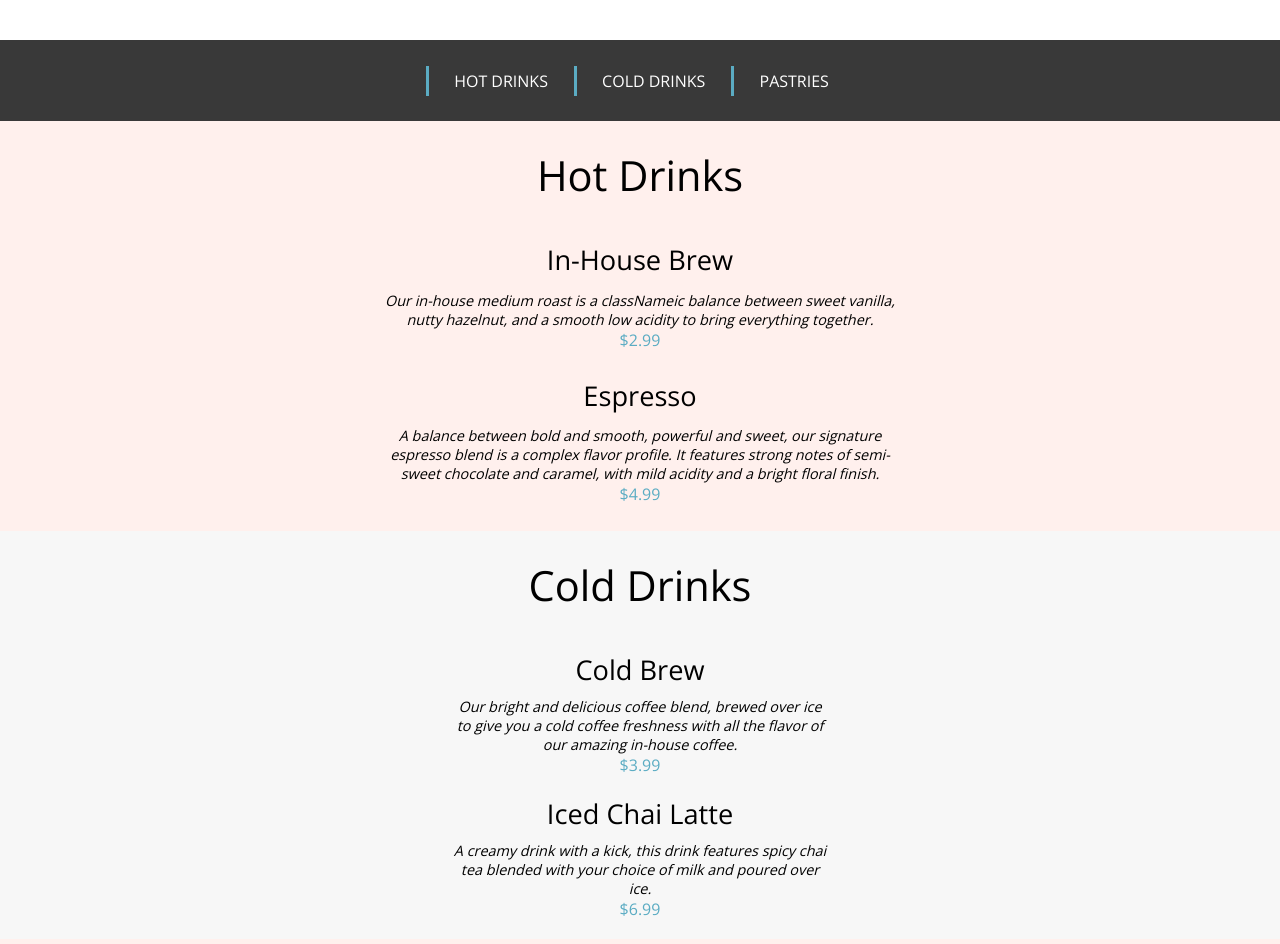
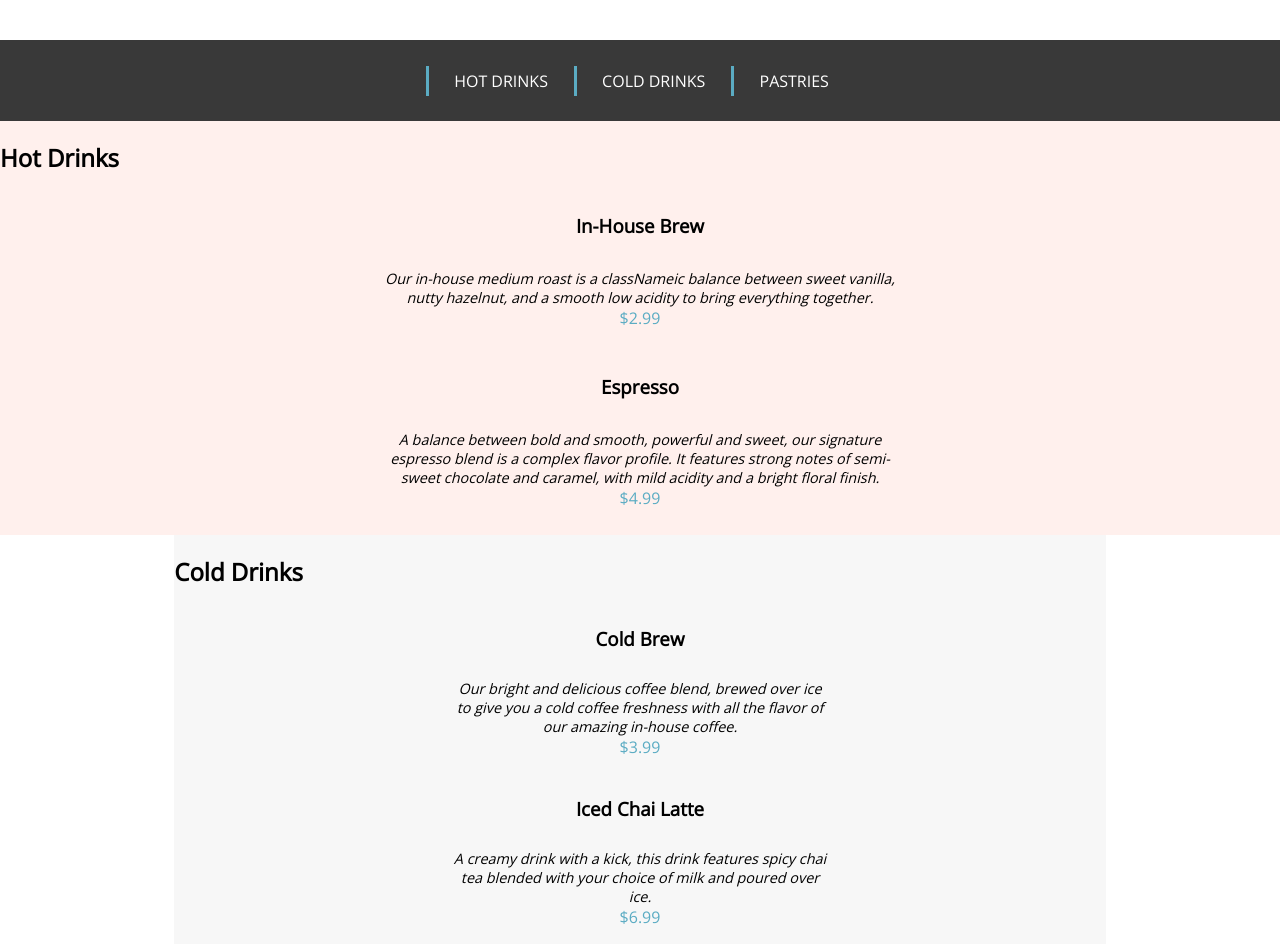
Before and after one commit to gabriellemalate/ECommerce-Site__CoffeeShop, a React (Create React App) app: page /menu in a window 1280 px wide. Shown: the part 360-1304 px from the top of the page. Built offline with nearby package versions, Linux system fonts and the light colour scheme; the HTML template or start-up script is replaced by a standard one.

Commit message:
consolidate with bem

```diff
--- a/src/pages/MenuPage/MenuPage.js
+++ b/src/pages/MenuPage/MenuPage.js
@@ -37,8 +37,8 @@ function MenuPage() {
                 </ul>
             </nav>
 
-            <section className="categories">
-                <article className="categories__category category--hot">
+            <section className="menu">
+                <article className="menu__category category--hot">
                     <h2>Hot Drinks</h2>
                     <article className="hot__hot-items">
                         <article className="menu-item">
@@ -63,7 +63,7 @@ function MenuPage() {
                     </article>
                 </article>
 
-                <article className="categories__category category--cold" id="coldDrinks">
+                <article className="menu__category category--cold" id="coldDrinks">
                     <h2>Cold Drinks</h2>
                     <article className="cold__coldItems">
                         <article className="menu-item">
@@ -86,7 +86,7 @@ function MenuPage() {
                     </article>
                 </article>
 
-                <article className="categories__category category--food" id="pastries">
+                <article className="menu__category category--food" id="pastries">
                     <h2>Pastries</h2>
                     <article className="food__foodItems">
                         <article className="menu-item">
--- a/src/pages/MenuPage/MenuPage.scss
+++ b/src/pages/MenuPage/MenuPage.scss
@@ -1,5 +1,5 @@
-@use '../../styles/variables' as *;
-@use '../../styles/mixins' as *;
+@use "../../styles/variables" as *;
+@use "../../styles/mixins" as *;
 
 ul {
     list-style-type: none;
@@ -18,21 +18,20 @@ a {
     background-position: center;
     width: 100%;
     padding-bottom: 2rem;
-
 }
 
 .header__container {
-    border: 2px solid #5BACC3;
+    border: 2px solid #5bacc3;
     width: 10rem;
     height: 2.9rem;
     position: relative;
     text-align: center;
     top: 6.5rem;
-    right: .5rem;
+    right: 0.5rem;
     padding-top: 2rem;
     padding-bottom: 2rem;
     font-size: 2rem;
-    color: #FFFFFF;
+    color: #ffffff;
 }
 
 .header__big-container {
@@ -40,14 +39,19 @@ a {
     height: 20rem;
 }
 
-.menu-nav{
+.menu {
+    display: flex;
+    flex-direction: column;
+    align-items: center;
+
+    &-nav {
         background-color: #393939;
         color: #fff;
         margin: 0;
         padding-top: 2%;
         padding-bottom: 2%;
 
-    &__list{
+        &__list {
             display: flex;
             flex-direction: row;
             align-items: center;
@@ -66,14 +70,10 @@ a {
             }
         }
     }
+}
 
 /*menu*/
 
-.categories {
-    display: flex;
-    flex-direction: column;
-    align-items: center;
-}
 .categories h2 {
     margin-top: 0;
     font-weight: 350;
@@ -87,18 +87,19 @@ a {
     margin-bottom: 0;
     margin-top: 0;
 }
-.categories__category  {
+.categories__category {
     display: flex;
     flex-direction: column;
     align-items: center;
     justify-content: center;
     width: 100%;
 }
-.category--hot, .category--food {
-    background-color: #FFF0ED;
+.category--hot,
+.category--food {
+    background-color: #fff0ed;
 }
 .category--cold {
-    background-color: #F7F7F7;
+    background-color: #f7f7f7;
 }
 .menu-item {
     display: flex;
@@ -116,7 +117,7 @@ a {
 }
 .menu-item__menu-price {
     margin-bottom: 0;
-    color: #5BACC3;
+    color: #5bacc3;
     margin-top: 0;
     padding-bottom: 2%;
     font-style: normal;
```
Lines whose indentation alone changed are shown as unchanged.
